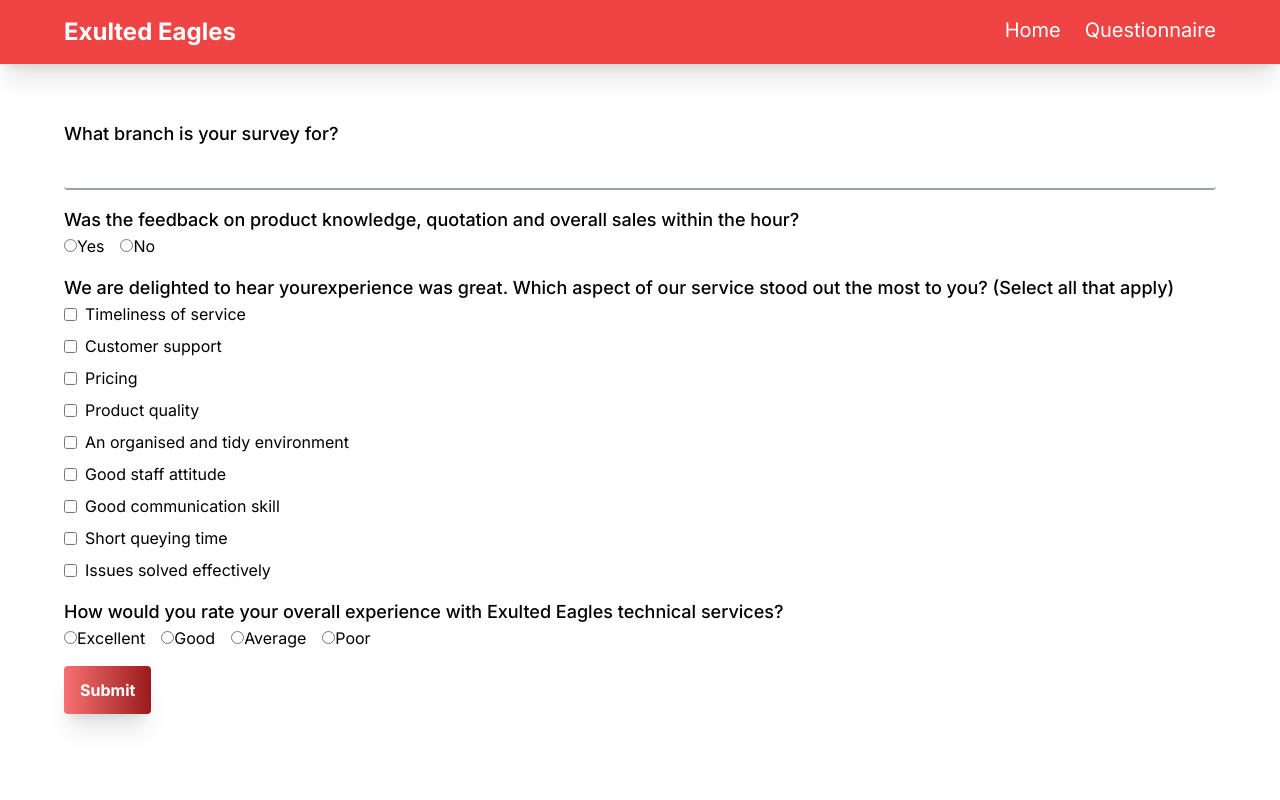
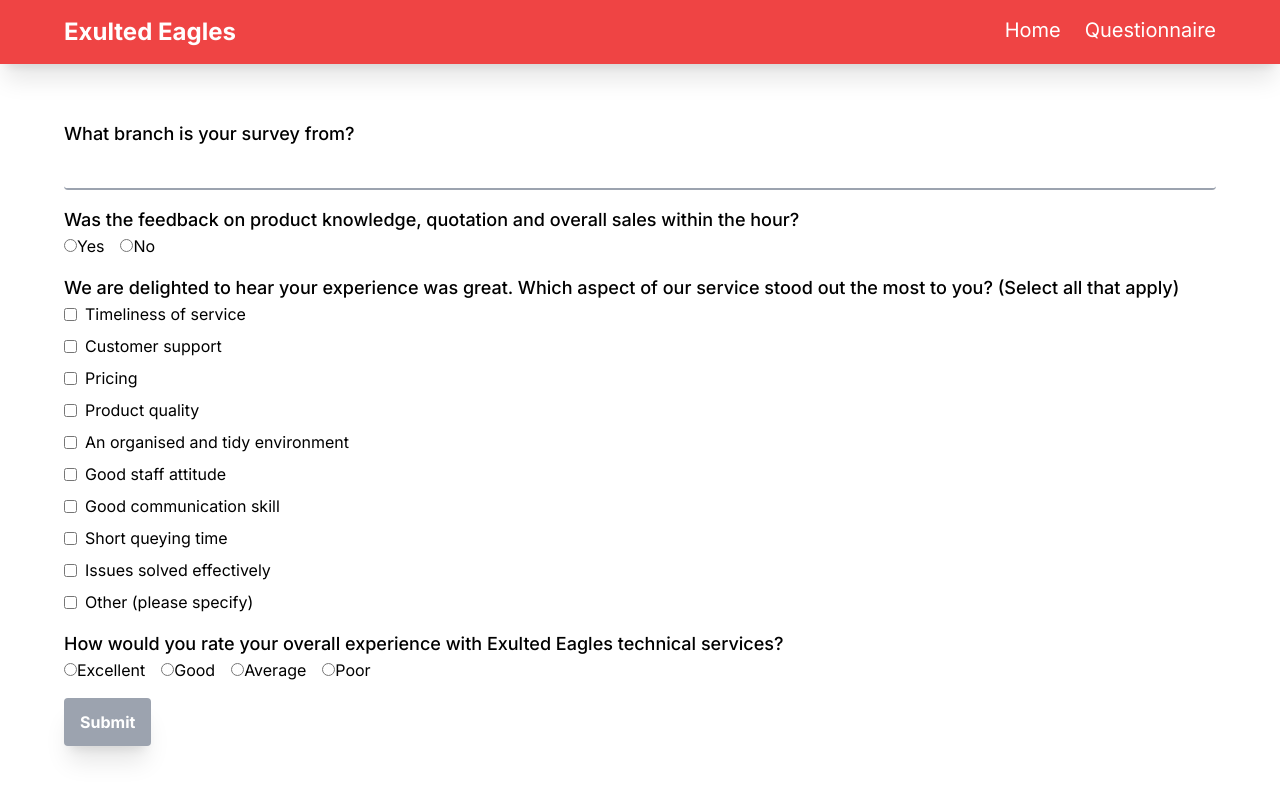
Before and after one commit to Charzy-1/exultedeagles-questionaire, a Next.js app: page /questionnaire in a window 1280 px wide. Shown: the top 800 px of the page. Built offline with nearby package versions, Linux system fonts and the light colour scheme.

Commit message:
Completed the form and added validation to it

```diff
--- a/app/questionnaire/page.tsx
+++ b/app/questionnaire/page.tsx
@@ -1,30 +1,69 @@
 "use client";
 
-import { useState } from "react";
+import { useState, useEffect } from "react";
 import { useRouter } from "next/navigation";
 import { questions } from "@/constants/questions";
 
+// Define the type for responses state
+type Responses = Record<number, string[] | string | undefined>;
+
 const Page = () => {
-  const [responses, setResponses] = useState({});
+  const [responses, setResponses] = useState<Responses>({}); // Add typing to responses state
+  const [otherResponses, setOtherResponses] = useState<Record<number, string>>(
+    {}
+  );
   const router = useRouter();
 
-  const handleChange = (id, value) => {
+  const handleChange = (id: number, value: string) => {
     setResponses({ ...responses, [id]: value });
   };
 
-  const handleCheckboxChange = (id, option) => {
+  const handleCheckboxChange = (id: number, option: string) => {
     const currentSelections = responses[id] || [];
-    const updatedSelections = currentSelections.includes(option)
-      ? currentSelections.filter((item) => item !== option)
-      : [...currentSelections, option];
-    setResponses({ ...responses, [id]: updatedSelections });
+    if (option === "Other (please specify)") {
+      const updatedSelections = currentSelections.includes(option)
+        ? []
+        : [option];
+      setResponses({ ...responses, [id]: updatedSelections });
+    } else {
+      const updatedSelections = currentSelections.includes(option)
+        ? currentSelections.filter((item) => item !== option)
+        : [...currentSelections, option];
+      setResponses({ ...responses, [id]: updatedSelections });
+    }
   };
 
-  const handleSubmit = (e) => {
+  const handleOtherChange = (id: number, value: string) => {
+    setOtherResponses({ ...otherResponses, [id]: value });
+  };
+
+  const handleSubmit = (e: React.FormEvent) => {
     e.preventDefault();
-    console.log(responses); // Replace with API call
+    const finalResponses = { ...responses };
+
+    Object.keys(otherResponses).forEach((id) => {
+      if (responses[parseInt(id)]?.includes("Other (please specify)")) {
+        finalResponses[parseInt(id)] = [
+          ...responses[parseInt(id)].filter(
+            (option) => option !== "Other (please specify)"
+          ),
+          `Other: ${otherResponses[parseInt(id)]}`,
+        ];
+      }
+    });
+
+    console.log(finalResponses); // Replace with API call
     router.push("/thank-you");
   };
+
+  // Check if all questions have been answered
+  const isFormValid = questions.every((question) => {
+    const response = responses[question.id];
+    if (question.type === "checkbox") {
+      return Array.isArray(response) && response.length > 0; // For checkboxes, ensure at least one option is selected
+    }
+    return response && response !== "";
+  });
 
   return (
     <form className="space-y-4 p-8 lg:p-16 mt-14" onSubmit={handleSubmit}>
@@ -64,11 +103,28 @@
                     type="checkbox"
                     name={`question-${question.id}`}
                     value={option}
+                    disabled={
+                      responses[question.id]?.includes(
+                        "Other (please specify)"
+                      ) && option !== "Other (please specify)"
+                    } // Disable other options if "Other" is selected
                     onChange={() => handleCheckboxChange(question.id, option)}
                   />
                   <span>{option}</span>
                 </label>
               ))}
+
+              {/* Text box for "Other (please specify)" */}
+              {responses[question.id]?.includes("Other (please specify)") && (
+                <input
+                  type="text"
+                  placeholder="Please specify"
+                  className="w-full border p-2 rounded mt-2"
+                  onChange={(e) =>
+                    handleOtherChange(question.id, e.target.value)
+                  }
+                />
+              )}
             </div>
           )}
         </div>
@@ -76,7 +132,12 @@
 
       <button
         type="submit"
-        className="bg-gradient-to-r from-red-400 to-red-800 text-white px-4 font-bold py-3 rounded hover:bg-yellow-400 hover:text-black hover:bg-none shadow-xl mt-6"
+        disabled={!isFormValid} // Disable button if form is invalid
+        className={`${
+          !isFormValid
+            ? "bg-gray-400 cursor-not-allowed"
+            : "bg-gradient-to-r from-red-400 to-red-800"
+        } text-white px-4 font-bold py-3 rounded hover:bg-yellow-400 hover:text-black hover:bg-none shadow-xl mt-6`}
       >
         Submit
       </button>
--- a/constants/questions.ts
+++ b/constants/questions.ts
@@ -1,5 +1,5 @@
 export const questions = [
-  { id: 1, text: "What branch is your survey for?", type: "text" },
+  { id: 1, text: "What branch is your survey from?", type: "text" },
   {
     id: 2,
     text: "Was the feedback on product knowledge, quotation and overall sales within the hour?",
@@ -8,7 +8,7 @@
   },
   {
     id: 3,
-    text: "We are delighted to hear yourexperience was great. Which aspect of our service stood out the most to you? (Select all that apply)",
+    text: "We are delighted to hear your experience was great. Which aspect of our service stood out the most to you? (Select all that apply)",
     type: "checkbox",
     options: [
       "Timeliness of service",
@@ -20,6 +20,7 @@
       "Good communication skill",
       "Short queying time",
       "Issues solved effectively",
+      "Other (please specify)",
     ],
   },
   {
```
